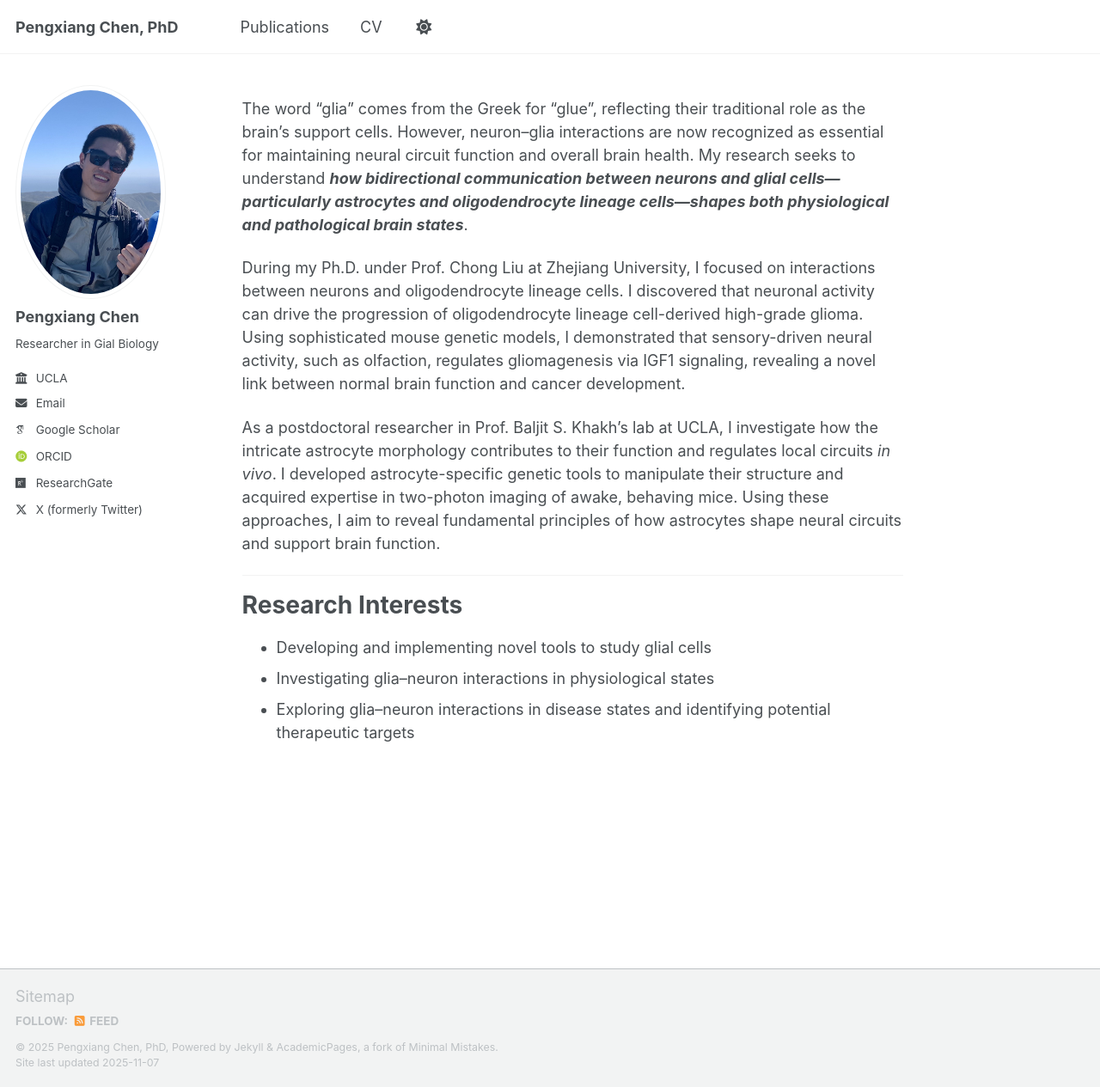
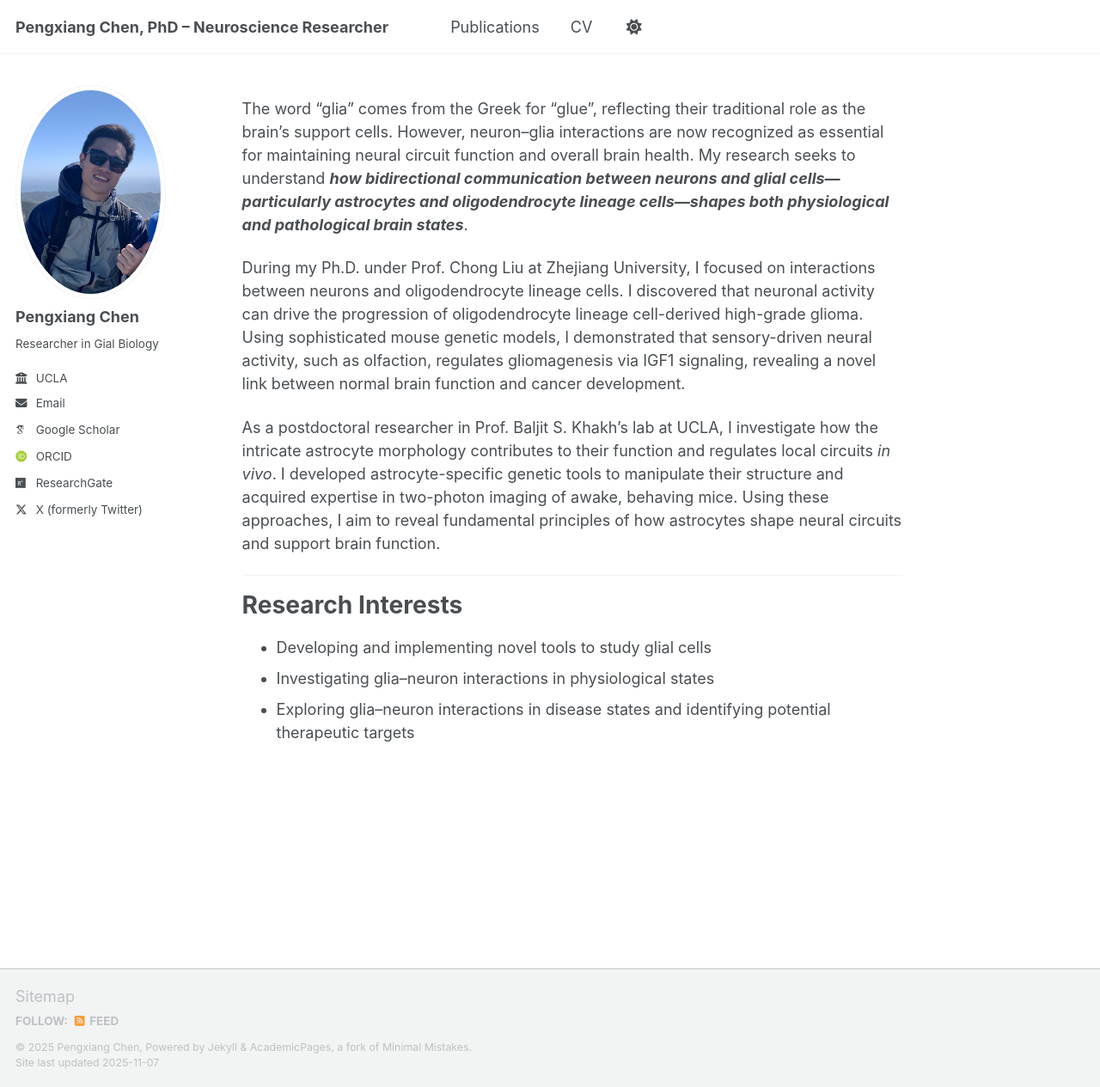
Before and after one commit to bluesea405/pxchen, a Jekyll site: the page built from _pages/about.md, in a window 1280 px wide and 1265 px high. Shown: the whole window at 86% size. Built offline with Jekyll 4.4.1, drawn with Linux system fonts in a browser that asks for light colours; some web fonts are replaced; a script that is not in the unit is left out.

Commit message:
Update _config.yml

```diff
--- a/_config.yml
+++ b/_config.yml
@@ -9,9 +9,9 @@
 # Basic Site Settings
 locale                   : "en-US"
 site_theme               : "default" # Currently available options are "default", "air"
-title                    : "Pengxiang Chen, PhD"
+title                    : "Pengxiang Chen, PhD – Neuroscience Researcher"
 title_separator          : "-"
-name                     : &name "Pengxiang Chen, PhD"
+name                     : &name "Pengxiang Chen"
 description              : &description "Pengxiang Chen's academic portfolio"   # Update this with a general description of your site, this is the default if not overridden by a page
 url                      : "https://pengxiangchen.com" # The base hostname & protocol for your site e.g. "https://[your GitHub username].github.io",
                                                            # or if you already have some other page hosted on Github then use "https://[your GitHub username].github.io/[Your Repo Name]"
```
